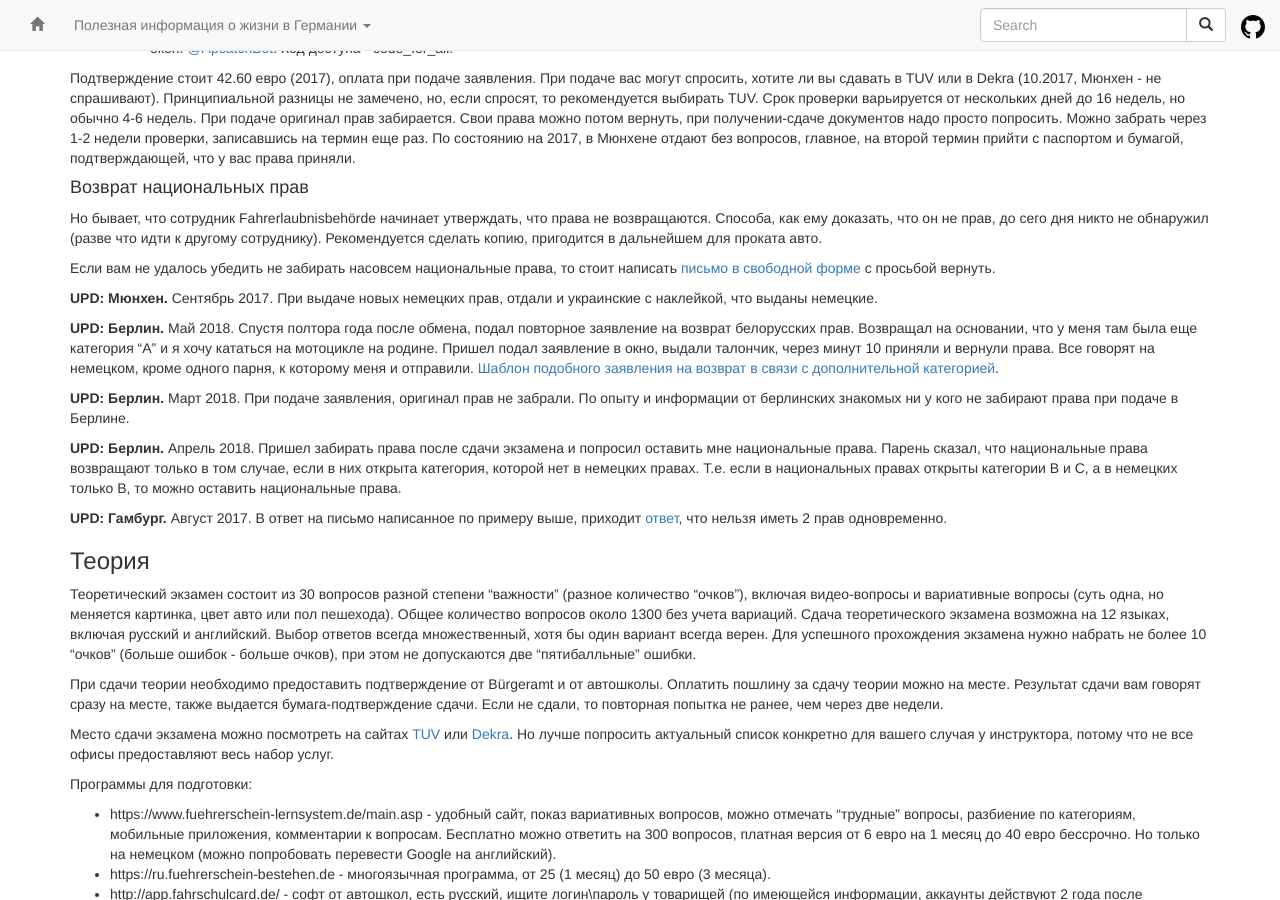
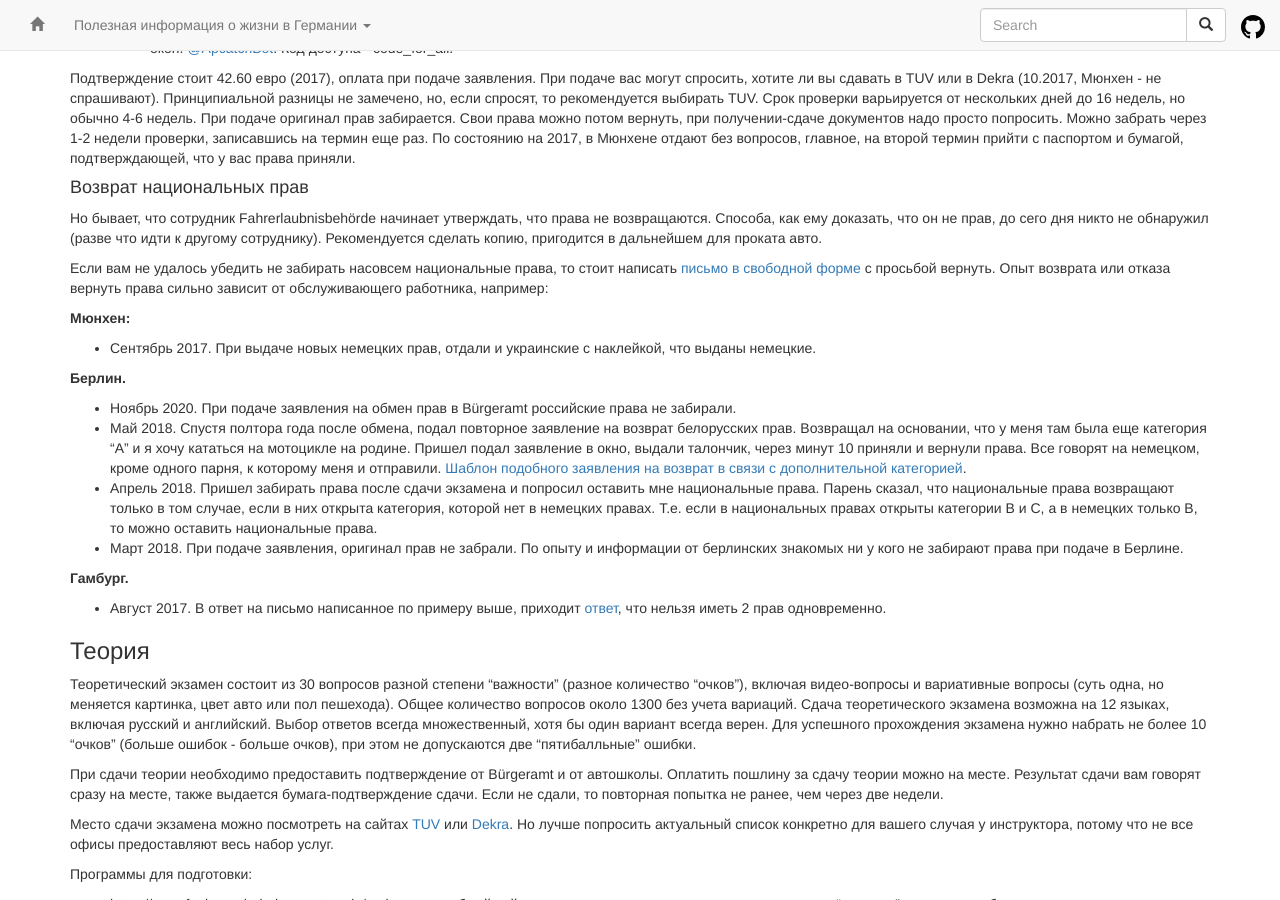
Before and after one commit to ru-de/faq, a Jekyll site: the page built from pages/Авто.md, in a window 1280 px wide and 900 px high, scrolled down 1655 px. Built offline with Jekyll 4.4.1, drawn with Linux system fonts in a browser that asks for light colours; nearby versions of some CDN libraries.

Commit message:
sync github pages

```diff
--- a/pages/Авто.md
+++ b/pages/Авто.md
@@ -74,17 +74,19 @@ A: Скорее всего есть, для этого рекомендуетс
 Но бывает, что сотрудник Fahrerlaubnisbehörde начинает утверждать, что права не возвращаются. Способа, как ему доказать, что он не прав, до сего дня никто не обнаружил (разве что идти к другому сотруднику). Рекомендуется сделать копию, пригодится в дальнейшем для проката авто.
 
 Если вам не удалось убедить не забирать насовсем национальные права, то стоит написать [письмо в свободной форме](files/DrivingLicenseReturnTemplate.md) с просьбой вернуть.
+Опыт возврата или отказа вернуть права сильно зависит от обслуживающего работника, например:
 
-**UPD: Мюнхен.** Сентябрь 2017. При выдаче новых немецких прав, отдали и украинские с наклейкой, что выданы немецкие.
+**Мюнхен:**
+- Сентябрь 2017. При выдаче новых немецких прав, отдали и украинские с наклейкой, что выданы немецкие.
 
-**UPD: Берлин.** Май 2018. Спустя полтора года после обмена, подал повторное заявление на возврат белорусских прав. Возвращал на основании, что у меня там была еще категория "А" и я хочу кататься на мотоцикле на родине. Пришел подал заявление в окно, выдали талончик, через минут 10 приняли и вернули права. Все говорят на немецком, кроме одного парня, к которому меня и отправили. [Шаблон подобного заявления на возврат в связи с дополнительной категорией](files/Driving_licence_back.pdf).
+**Берлин.**
+- Ноябрь 2020. При подаче заявления на обмен прав в Bürgeramt российские права не забирали.
+- Май 2018. Спустя полтора года после обмена, подал повторное заявление на возврат белорусских прав. Возвращал на основании, что у меня там была еще категория "А" и я хочу кататься на мотоцикле на родине. Пришел подал заявление в окно, выдали талончик, через минут 10 приняли и вернули права. Все говорят на немецком, кроме одного парня, к которому меня и отправили. [Шаблон подобного заявления на возврат в связи с дополнительной категорией](files/Driving_licence_back.pdf).
+- Апрель 2018. Пришел забирать права после сдачи экзамена и попросил оставить мне национальные права. Парень сказал, что национальные права возвращают только в том случае, если в них открыта категория, которой нет в немецких правах. Т.е. если в национальных правах открыты категории B и C, а в немецких только B, то можно оставить национальные права.
+- Март 2018. При подаче заявления, оригинал прав не забрали. По опыту и информации от берлинских знакомых ни у кого не забирают права при подаче в Берлине.
 
-**UPD: Берлин.** Март 2018. При подаче заявления, оригинал прав не забрали. По опыту и информации от берлинских знакомых ни у кого не забирают права при подаче в Берлине.
-
-**UPD: Берлин.** Апрель 2018. Пришел забирать права после сдачи экзамена и попросил оставить мне национальные права. Парень сказал, что национальные права возвращают только в том случае, если в них открыта категория, которой нет в немецких правах. Т.е. если в национальных правах открыты категории B и C, а в немецких только B, то можно оставить национальные права.
-
-**UPD: Гамбург.** Август 2017. В ответ на письмо написанное по примеру выше, приходит [ответ](files/russishe_fuererherscein_zuruck.jpg),
-что нельзя иметь 2 прав одновременно.
+**Гамбург.**
+- Август 2017. В ответ на письмо написанное по примеру выше, приходит [ответ](files/russishe_fuererherscein_zuruck.jpg), что нельзя иметь 2 прав одновременно.
 
 
 ### Теория
```
